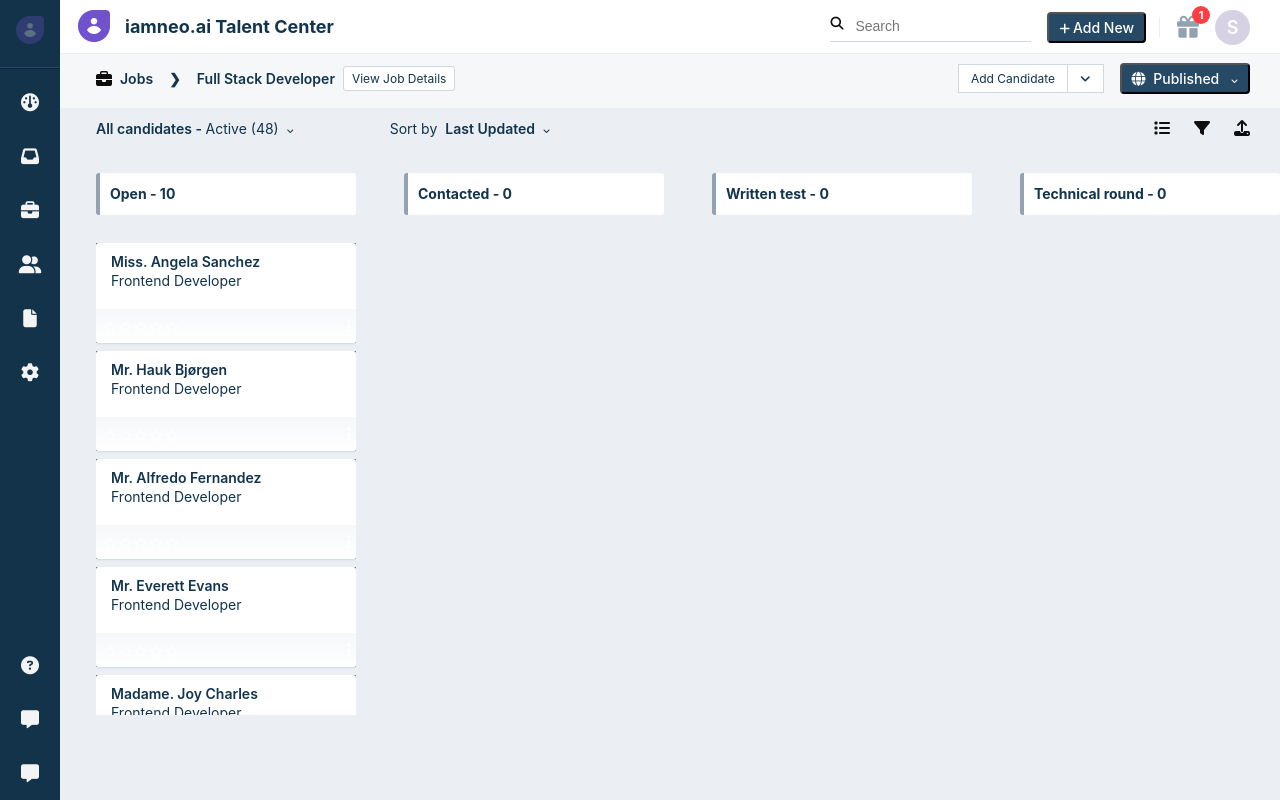
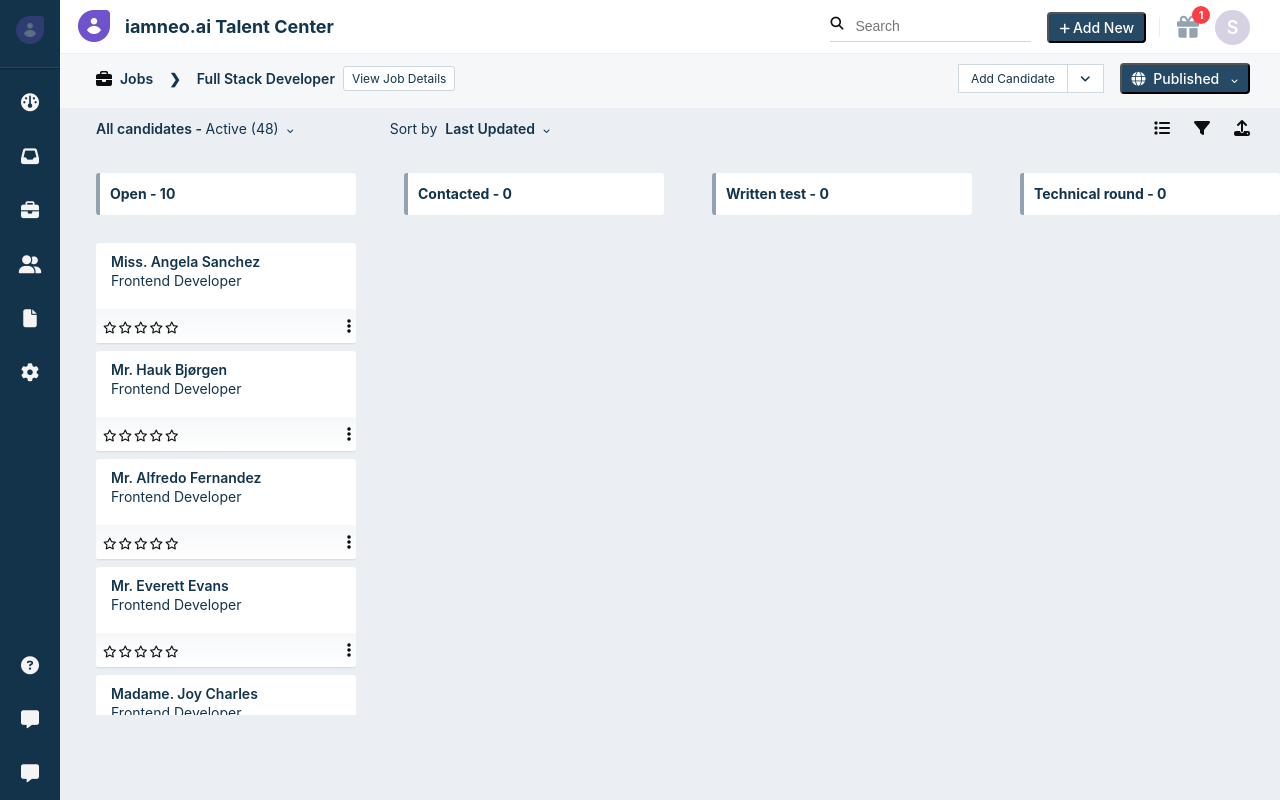
Before and after one commit to Sudharsan-learning/kanbanBoard, a React (Create React App) app: page / in a window 1280 px wide. Built offline with nearby package versions, Linux system fonts and the light colour scheme.

Commit message:
UI issue fixed

```diff
--- a/src/App.js
+++ b/src/App.js
@@ -128,12 +128,6 @@
                                           {...provid.dragHandleProps}
                                           className="mt-2 mb-2"
                                           style={{
-                                            userSelect: "none",
-                                            margin: "0 0 8px 0",
-                                            backgroundColor: snapshoted.isDragging
-                                              ? "#263B4A"
-                                              : "#456C86",
-                                            color: "white",
                                             ...provid.draggableProps.style,
                                           }}
                                         >
```
Also changed, not shown: 7 other files (tests, documents, lock files or other folders).
